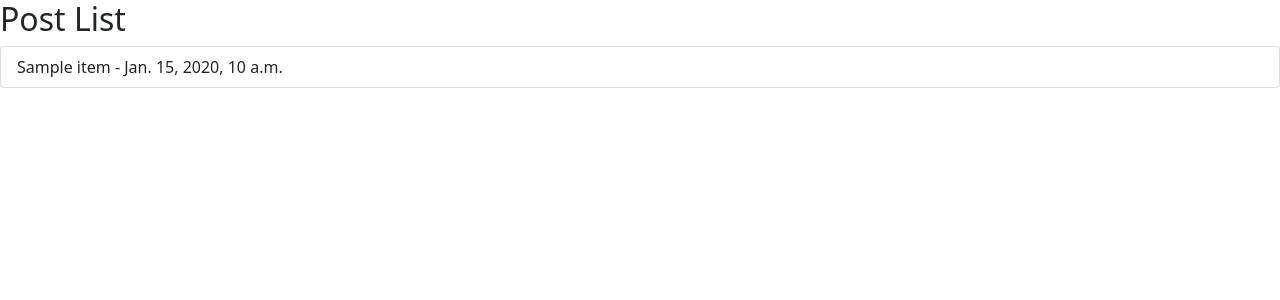
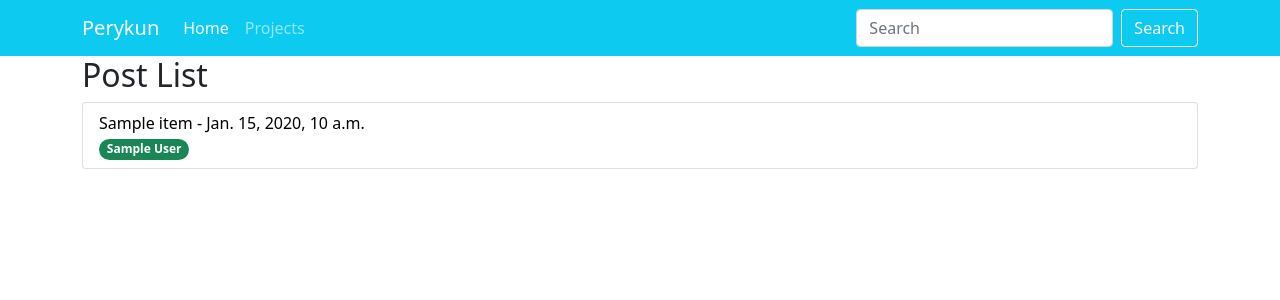
Before and after one commit to crawlioo/perykun-django, a Django app: template blog/templates/blog/blog_list.html in a window 1280 px wide. Shown: the top 300 px of the page. Run offline with Django 3.2, Linux system fonts and the light colour scheme; the template is opened without the code that fills it: most values are stand-ins (such as "Sample title", 1, 10 or a date in 2020); data that the repository does not hold is empty.

Commit message:
Blog Beta Done

```diff
--- a/blog/__init__.py
+++ b/blog/__init__.py
@@ -0,0 +1 @@
+default_app_config = 'blog.apps.BlogConfig'
--- a/blog/apps.py
+++ b/blog/apps.py
@@ -4,3 +4,7 @@ from django.apps import AppConfig
 class BlogConfig(AppConfig):
     default_auto_field = 'django.db.models.BigAutoField'
     name = 'blog'
+
+    # using signal
+    def ready(self) -> None:
+        import blog.signals
--- a/blog/models.py
+++ b/blog/models.py
@@ -10,6 +10,12 @@ class Blog(models.Model):
     published = models.DateTimeField(auto_now_add=True)
     author = models.ForeignKey(User, on_delete=models.CASCADE)
 
+    class Meta:
+        db_table = ''
+        managed = True
+        verbose_name = 'Blog'
+        verbose_name_plural = 'Blog'
+
 
     def __str__(self) -> str:
         return f'{self.title} - {self.published}'
--- a/blog/templates/blog/blog_list.html
+++ b/blog/templates/blog/blog_list.html
@@ -1,16 +1,26 @@
-{% extends 'blog/base.html' %}
+{% extends 'blog/base.html' %} {% block title %} blog list {% endblock title %}
+{% block contents %}
 
-{% block title %}
-    blog list
-{% endblock title %}
+<!-- navbar section -->
+{% include "partials/navbar.html" %}
+<!-- end navbar section -->
 
-{% block contents %}
+<section>
+  <div class="container">
     <h2 class="title">Post List</h2>
-    <section>
-        <ul class="list-group">
-            {% for item in content %}
-                <li class="list-group-item">{{ item.title }} - {{ item.published }}</li>
-            {% endfor %}
-        </ul>
-    </section>
+  </div>
+</section>
+<section>
+  <div class="container">
+    <ul class="list-group">
+      {% for item in blog_list %}
+      <li class="list-group-item">
+        <a href="{% url 'blog_detail' item.slug %}" style="text-decoration: none; color: black;">{{ item.title }} - {{ item.published }}</a>
+        <br />
+        <span class="badge rounded-pill bg-success">{{ item.author }}</span>
+      </li>
+      {% endfor %}
+    </ul>
+  </div>
+</section>
 {% endblock contents %}
--- /dev/null
+++ b/blog/templates/partials/navbar.html
@@ -0,0 +1,22 @@
+<nav class="navbar navbar-expand-lg navbar-dark bg-info">
+    <div class="container">
+      <a class="navbar-brand" href="#">Perykun</a>
+      <button class="navbar-toggler" type="button" data-bs-toggle="collapse" data-bs-target="#navbarSupportedContent" aria-controls="navbarSupportedContent" aria-expanded="false" aria-label="Toggle navigation">
+        <span class="navbar-toggler-icon"></span>
+      </button>
+      <div class="collapse navbar-collapse" id="navbarSupportedContent">
+        <ul class="navbar-nav me-auto mb-2 mb-lg-0">
+          <li class="nav-item">
+            <a class="nav-link active" aria-current="page" href="#">Home</a>
+          </li>
+          <li class="nav-item">
+            <a class="nav-link" href="#">Projects</a>
+          </li>
+        </ul>
+        <form class="d-flex">
+          <input class="form-control me-2" type="search" placeholder="Search" aria-label="Search">
+          <button class="btn btn-outline-light" type="submit">Search</button>
+        </form>
+      </div>
+    </div>
+  </nav>
--- a/blog/urls.py
+++ b/blog/urls.py
@@ -1,7 +1,8 @@
 from django.urls import path
-from .views import homepage
+from .views import homepage, blog_detail
 
 # URL Patterns
 urlpatterns = [
-    path('', homepage)
+    path('', homepage, name='blog_list'),
+    path('<slug:slug>/', blog_detail, name='blog_detail')
 ]
```
Also changed, not shown: blog/signals.py (added, +11 -0 lines), blog/templates/blog/blog_detail.html (added, +13 -0 lines), blog/views.py (+7 -2 lines).
